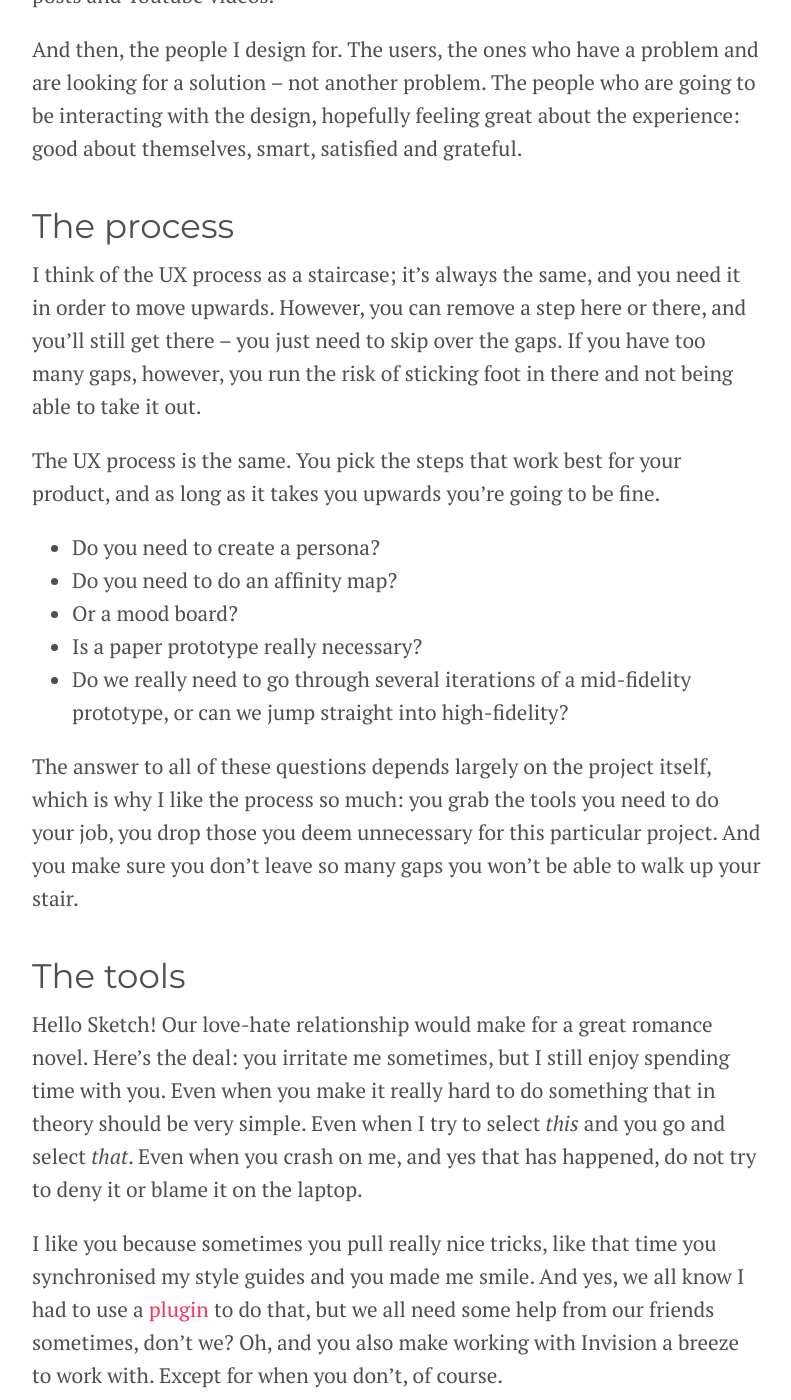
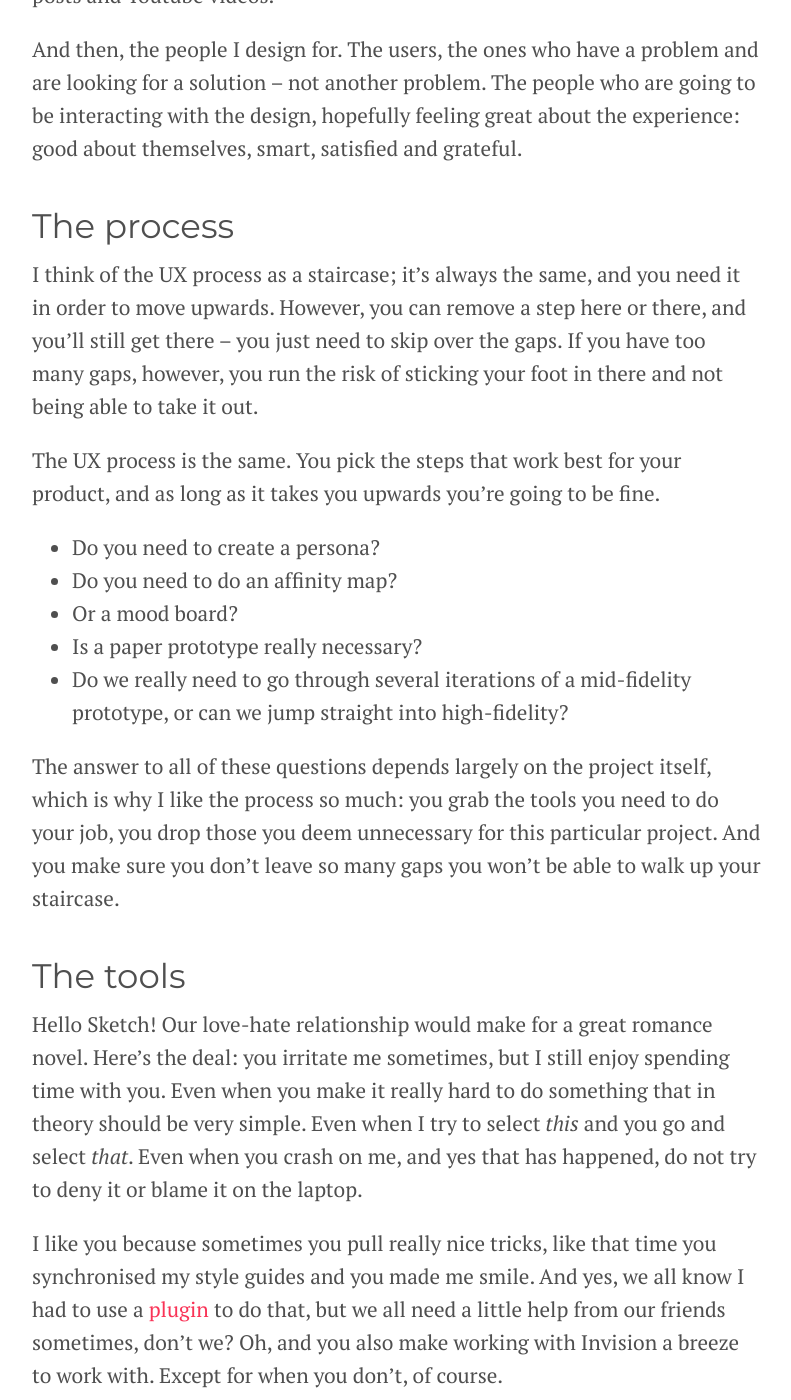
Before and after one commit to irenealgi/irenealegre.com, a Jekyll site: the page built from _posts/2018-01-17-5-things-i-love-about-ux-design.md, in a window 1280 px wide and 1400 px high, scrolled down 1052 px. Shown: the whole window, without its empty margins (243-1034 px from the left). Built offline with Jekyll 4.4.1, drawn with Linux system fonts in a browser that asks for light colours.

Commit message:
fixing a couple of typos
Former-commit-id: 59778a5f50a3029b015b07a03b40f461d0237b55

```diff
--- a/_posts/2018-01-17-5-things-i-love-about-ux-design.md
+++ b/_posts/2018-01-17-5-things-i-love-about-ux-design.md
@@ -23,7 +23,7 @@ And then, the people I design for. The users, the ones who have a problem and ar
 
 ## The process
 
-I think of the UX process as a staircase; it's always the same, and you need it in order to move upwards. However, you can remove a step here or there, and you'll still get there – you just need to skip over the gaps. If you have too many gaps, however, you run the risk of sticking foot in there and not being able to take it out.
+I think of the UX process as a staircase; it's always the same, and you need it in order to move upwards. However, you can remove a step here or there, and you'll still get there – you just need to skip over the gaps. If you have too many gaps, however, you run the risk of sticking your foot in there and not being able to take it out.
 
 The UX process is the same. You pick the steps that work best for your product, and as long as it takes you upwards you're going to be fine.
 
@@ -33,13 +33,13 @@ The UX process is the same. You pick the steps that work best for your product,
 * Is a paper prototype really necessary?
 * Do we really need to go through several iterations of a mid-fidelity prototype, or can we jump straight into high-fidelity?
 
-The answer to all of these questions depends largely on the project itself, which is why I like the process so much: you grab the tools you need to do your job, you drop those you deem unnecessary for this particular project. And you make sure you don't leave so many gaps you won't be able to walk up your stair.
+The answer to all of these questions depends largely on the project itself, which is why I like the process so much: you grab the tools you need to do your job, you drop those you deem unnecessary for this particular project. And you make sure you don't leave so many gaps you won't be able to walk up your staircase.
 
 ## The tools
 
 Hello Sketch! Our love-hate relationship would make for a great romance novel. Here's the deal: you irritate me sometimes, but I still enjoy spending time with you. Even when you make it really hard to do something that in theory should be very simple. Even when I try to select *this* and you go and select *that*. Even when you crash on me, and yes that has happened, do not try to deny it or blame it on the laptop.
 
-I like you because sometimes you pull really nice tricks, like that time you synchronised my style guides and you made me smile. And yes, we all know I had to use a [plugin](https://www.youtube.com/watch?v=RRiPIjcmo48){:target="_blank"} to do that, but we all need some help from our friends sometimes, don't we? Oh, and you also make working with Invision a breeze to work with. Except for when you don't, of course.
+I like you because sometimes you pull really nice tricks, like that time you synchronised my style guides and you made me smile. And yes, we all know I had to use a [plugin](https://www.youtube.com/watch?v=RRiPIjcmo48){:target="_blank"} to do that, but we all need a little help from our friends sometimes, don't we? Oh, and you also make working with Invision a breeze to work with. Except for when you don't, of course.
 
 This is also a shout out to you, Photoshop – we've known each other for a while now, and the long-term acquaintance makes it easy for us to work easily together. We both know each other's strengths and shortcomings, and we can work around that.
 
```
